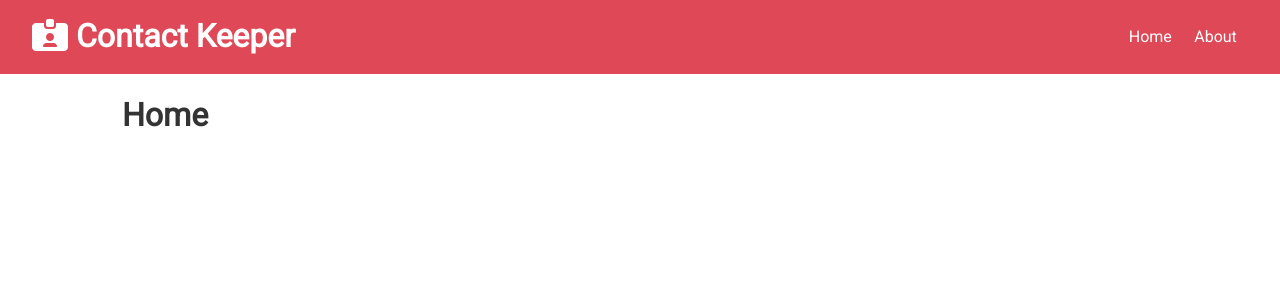
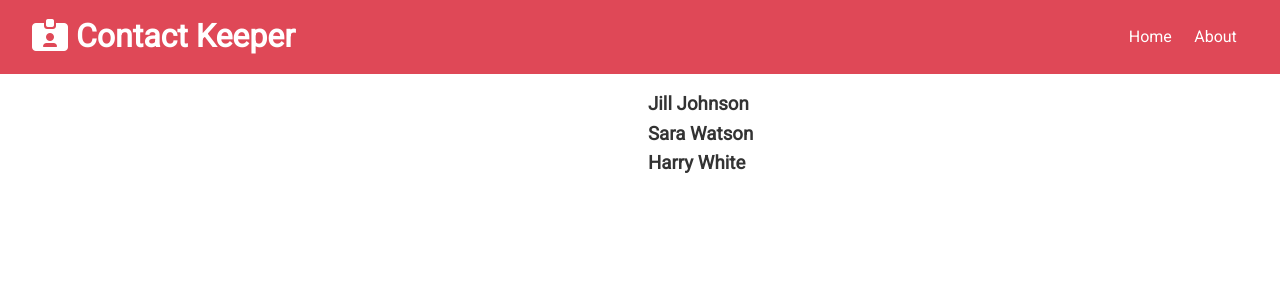
Before and after one commit to GuRuGuMaWaRu/EP__contact-keeper, a React (Create React App) app in the folder client/: page / in a window 1280 px wide. Shown: the top 300 px of the page. Built offline with nearby package versions, Linux system fonts and the light colour scheme.

Commit message:
Put Contacts into Home page

```diff
--- a/client/src/components/contacts/Contacts.js
+++ b/client/src/components/contacts/Contacts.js
@@ -8,7 +8,7 @@ const Contacts = () => {
   return (
     <Fragment>
       {contacts.map(contact => (
-        <h3>{contact.name}</h3>
+        <h3 key={contact.id}>{contact.name}</h3>
       ))}
     </Fragment>
   );
--- a/client/src/components/pages/Home.js
+++ b/client/src/components/pages/Home.js
@@ -1,9 +1,13 @@
 import React from "react";
+import Contacts from "../contacts/Contacts";
 
 const Home = () => {
   return (
-    <div>
-      <h1>Home</h1>
+    <div className="grid-2">
+      <div>{/* ContactForm */}</div>
+      <div>
+        <Contacts />
+      </div>
     </div>
   );
 };
```
